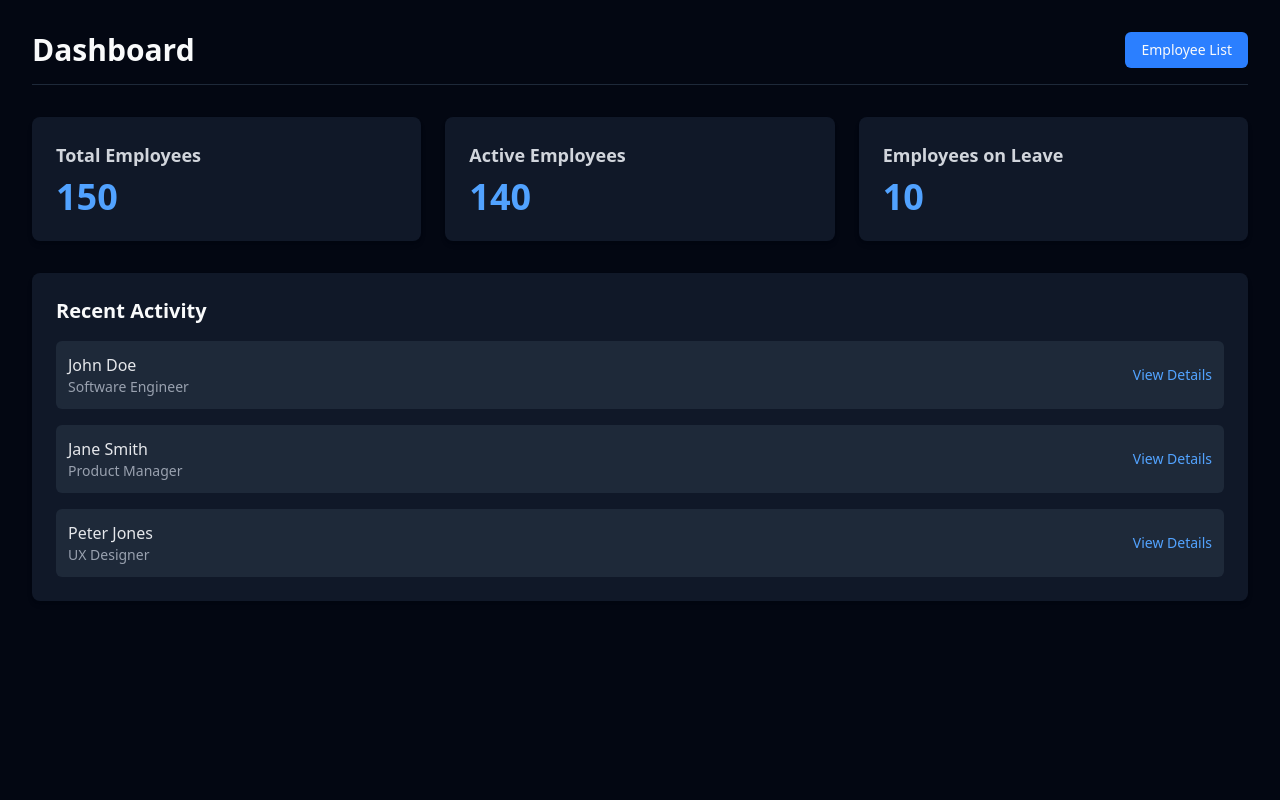
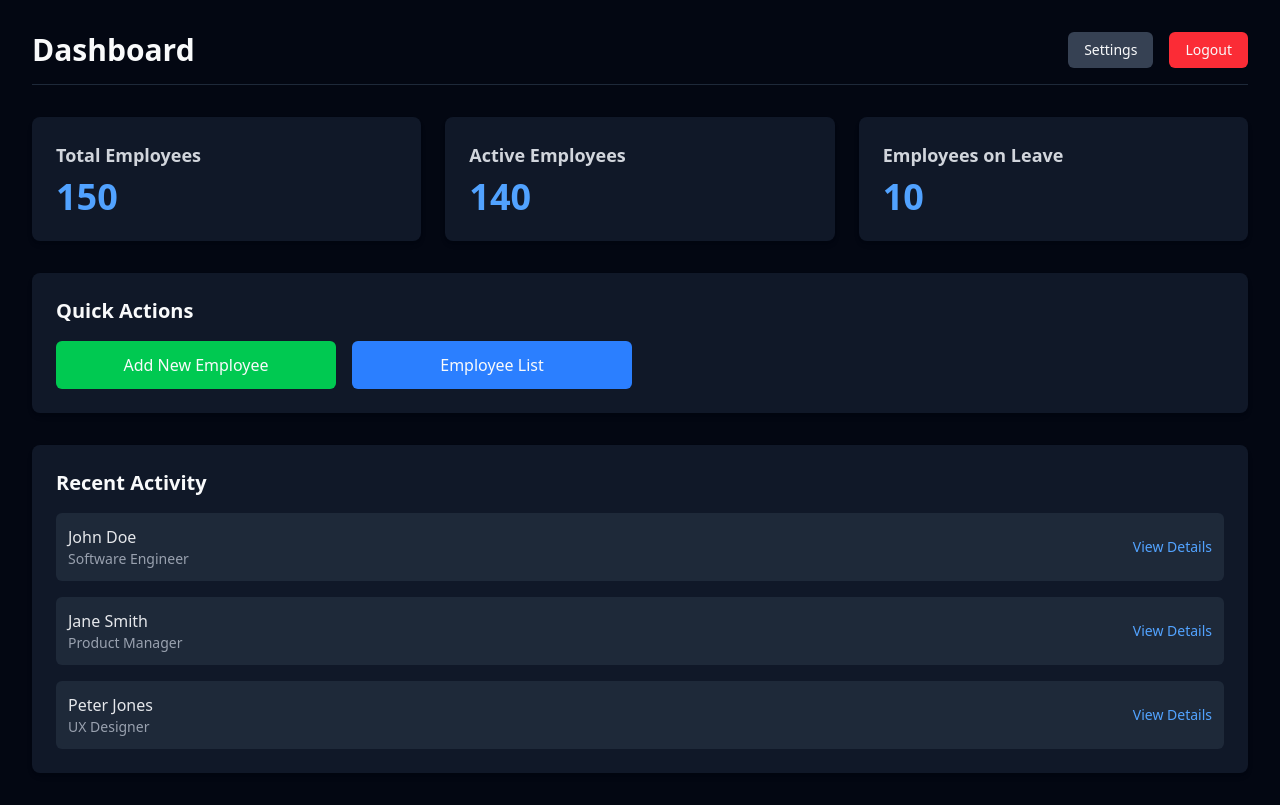
Before and after one commit to kumarmalla2003/employer-dashboard, a React (Vite) app in the folder frontend/: page /dashboard in a window 1280 px wide. Built offline with nearby package versions, Linux system fonts and the light colour scheme.

Commit message:
Dashboard Page Frontend Completion

```diff
--- a/frontend/package.json
+++ b/frontend/package.json
@@ -11,6 +11,7 @@
   },
   "dependencies": {
     "@tailwindcss/vite": "^4.1.12",
+    "prop-types": "^15.8.1",
     "react": "^19.1.1",
     "react-dom": "^19.1.1",
     "react-router-dom": "^7.8.2",
--- /dev/null
+++ b/frontend/src/components/Button.jsx
@@ -0,0 +1,34 @@
+// src/components/Button.jsx
+import React from "react";
+import PropTypes from "prop-types";
+
+const Button = ({
+  children,
+  onClick,
+  className,
+  type = "button",
+  ...props
+}) => {
+  const baseClasses =
+    "px-4 py-2 rounded-md font-medium focus:outline-none focus:ring-2 focus:ring-offset-2 transform transition-transform duration-300 hover:scale-105 hover:shadow-lg cursor-pointer";
+
+  return (
+    <button
+      onClick={onClick}
+      className={`${baseClasses} ${className}`}
+      type={type}
+      {...props}
+    >
+      {children}
+    </button>
+  );
+};
+
+Button.propTypes = {
+  children: PropTypes.node.isRequired,
+  onClick: PropTypes.func,
+  className: PropTypes.string,
+  type: PropTypes.oneOf(["button", "submit", "reset"]),
+};
+
+export default Button;
--- a/frontend/src/components/DashboardPage.jsx
+++ b/frontend/src/components/DashboardPage.jsx
@@ -22,17 +22,29 @@ const DashboardPage = () => {
     navigate(path);
   };
 
+  const handleLogout = () => {
+    // In a real application, you would clear the user's session or token here.
+    console.log("User logged out!");
+    navigate("/");
+  };
+
   return (
     <div className="min-h-screen bg-gray-950 text-gray-100 p-4 sm:p-6 lg:p-8">
       <div className="max-w-7xl mx-auto space-y-8">
-        <header className="flex flex-col sm:flex-row justify-between items-center pb-4 border-b border-gray-800">
+        <header className="flex justify-between items-center pb-4 border-b border-gray-800">
           <h1 className="text-3xl font-bold text-gray-50">Dashboard</h1>
-          <nav className="mt-4 sm:mt-0 space-x-2 sm:space-x-4">
+          <nav className="space-x-2 sm:space-x-4 flex items-center">
             <button
-              onClick={() => handleNavigation("/employees")}
-              className="px-4 py-2 text-sm font-medium text-gray-50 bg-blue-500 rounded-md hover:bg-blue-600 focus:outline-none focus:ring-2 focus:ring-offset-2 focus:ring-blue-500 focus:ring-offset-gray-900"
+              onClick={() => handleNavigation("/settings")}
+              className="px-4 py-2 text-sm font-medium text-gray-50 bg-gray-700 rounded-md hover:bg-gray-600 focus:outline-none focus:ring-2 focus:ring-offset-2 focus:ring-blue-500 focus:ring-offset-gray-900 transform transition-transform duration-300 hover:scale-105 hover:shadow-lg cursor-pointer"
             >
-              Employee List
+              Settings
+            </button>
+            <button
+              onClick={handleLogout}
+              className="px-4 py-2 text-sm font-medium text-gray-50 bg-red-500 rounded-md hover:bg-red-600 focus:outline-none focus:ring-2 focus:ring-offset-2 focus:ring-red-500 focus:ring-offset-gray-900 transform transition-transform duration-300 hover:scale-105 hover:shadow-lg cursor-pointer"
+            >
+              Logout
             </button>
           </nav>
         </header>
@@ -53,6 +65,27 @@ const DashboardPage = () => {
           ))}
         </section>
 
+        {/* Quick Actions */}
+        <section className="bg-gray-900 rounded-lg shadow-md p-6">
+          <h3 className="text-xl font-semibold text-gray-50 mb-4">
+            Quick Actions
+          </h3>
+          <div className="grid grid-cols-1 sm:grid-cols-2 lg:grid-cols-4 gap-4">
+            <button
+              onClick={() => handleNavigation("/add-employee")}
+              className="px-6 py-3 text-base font-medium text-gray-50 bg-green-500 rounded-md hover:bg-green-600 focus:outline-none focus:ring-2 focus:ring-offset-2 focus:ring-green-500 focus:ring-offset-gray-900 transform transition-transform duration-300 hover:scale-105 hover:shadow-lg cursor-pointer"
+            >
+              Add New Employee
+            </button>
+            <button
+              onClick={() => handleNavigation("/employees")}
+              className="px-6 py-3 text-base font-medium text-gray-50 bg-blue-500 rounded-md hover:bg-blue-600 focus:outline-none focus:ring-2 focus:ring-offset-2 focus:ring-blue-500 focus:ring-offset-gray-900 transform transition-transform duration-300 hover:scale-105 hover:shadow-lg cursor-pointer"
+            >
+              Employee List
+            </button>
+          </div>
+        </section>
+
         <section className="bg-gray-900 rounded-lg shadow-md p-6">
           <h3 className="text-xl font-semibold mb-4 text-gray-50">
             Recent Activity
@@ -61,7 +94,7 @@ const DashboardPage = () => {
             {recentEmployees.map((employee) => (
               <div
                 key={employee.id}
-                className="flex items-center justify-between p-3 bg-gray-800 rounded-md"
+                className="flex items-center justify-between p-3 bg-gray-800 rounded-md transform transition-transform duration-300 hover:scale-103 hover:shadow-lg"
               >
                 <div>
                   <p className="font-medium text-gray-200">{employee.name}</p>
--- a/frontend/src/components/LoginPage.jsx
+++ b/frontend/src/components/LoginPage.jsx
@@ -1,6 +1,7 @@
 // src/components/LoginPage.jsx
 import React, { useState } from "react";
 import { useNavigate } from "react-router-dom";
+import Button from "./Button"; // Import the new Button component
 
 const LoginPage = () => {
   const [email, setEmail] = useState("");
@@ -18,9 +19,9 @@ const LoginPage = () => {
 
     if (email === correctEmail && password === correctPassword) {
       console.log("Login successful!");
-      navigate("/dashboard"); // Navigate to the dashboard page on success
+      navigate("/dashboard");
     } else {
-      setError("Invalid credentials"); // Display error message for failed attempts
+      setError("Invalid credentials");
     }
   };
 
@@ -78,12 +79,12 @@ const LoginPage = () => {
             />
           </div>
           <div>
-            <button
+            <Button
               type="submit"
-              className="w-full px-4 py-2 text-sm font-medium text-gray-50 bg-blue-500 rounded-md hover:bg-blue-600 focus:outline-none focus:ring-2 focus:ring-offset-2 focus:ring-blue-500 focus:ring-offset-gray-900 cursor-pointer"
+              className="w-full text-gray-50 bg-blue-500 hover:bg-blue-600 focus:ring-blue-500 focus:ring-offset-gray-900"
             >
               Sign in
-            </button>
+            </Button>
           </div>
         </form>
       </div>
```
Also changed, not shown: 1 other file (tests, documents, lock files or other folders).
